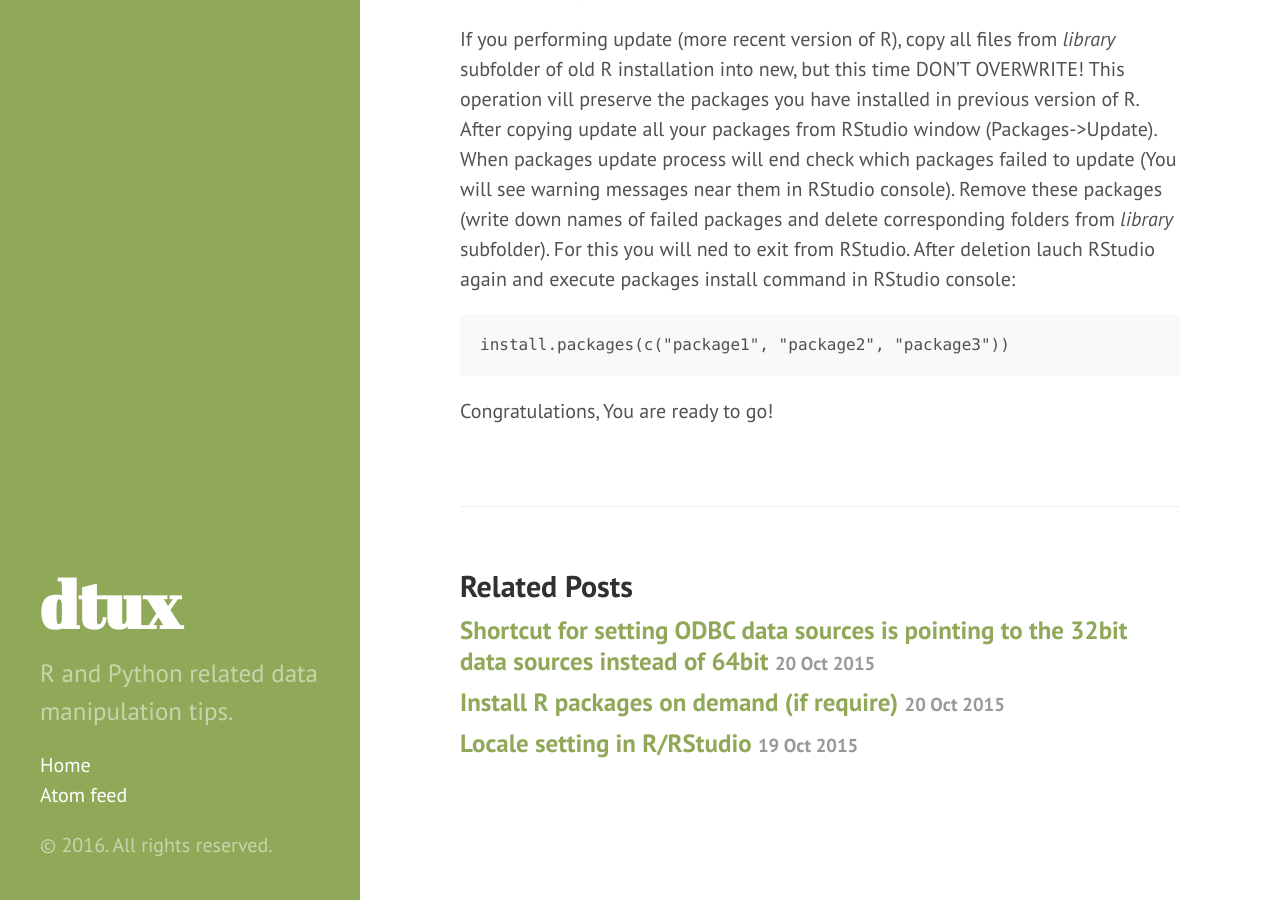
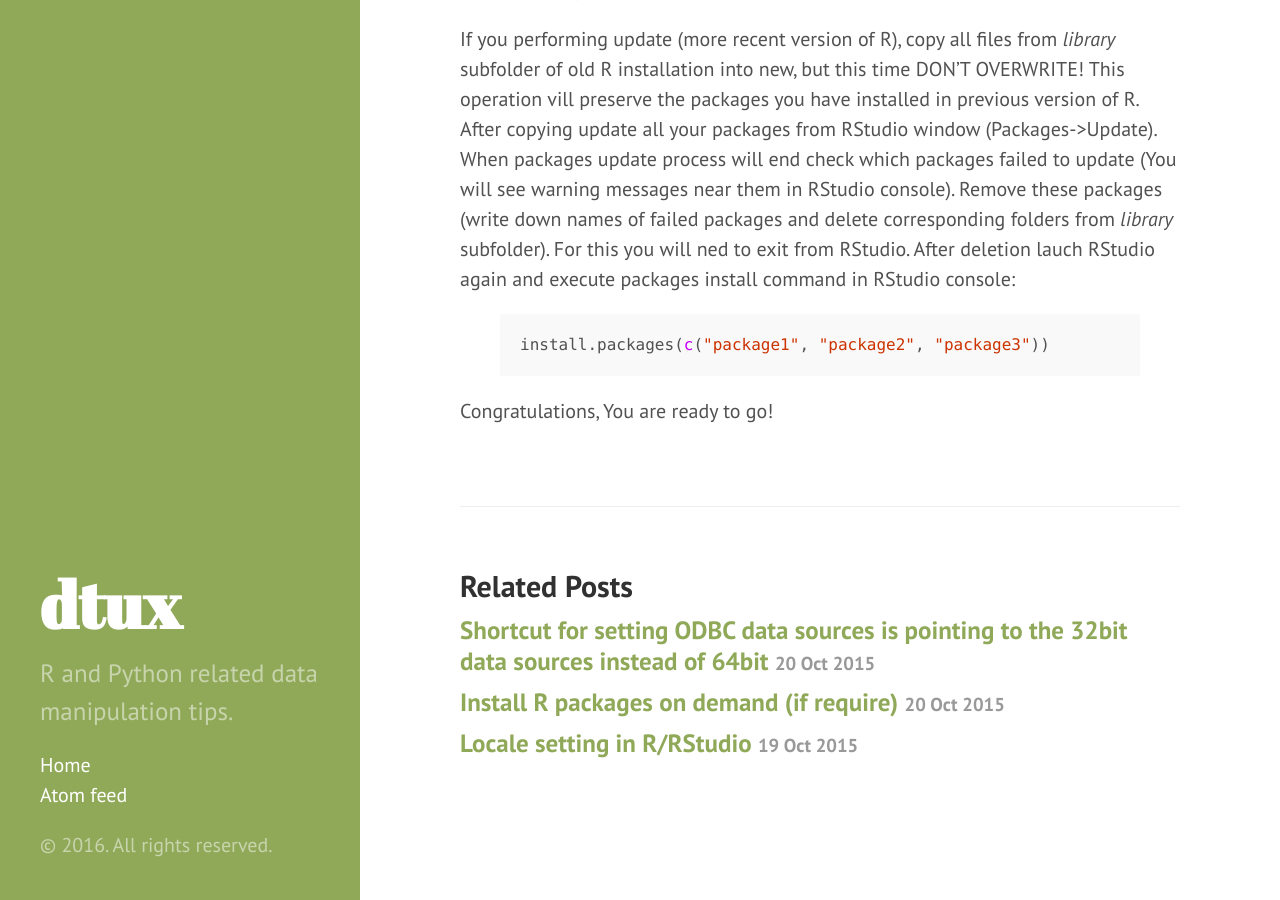
Before and after one commit to dainiuxt/dainiuxt.github.io, a Jekyll site: the page built from _posts/2016-02-02-Install-update-portable-r-rstudio-windows.md, in a window 1280 px wide and 900 px high, scrolled down 721 px. Built offline with Jekyll 4.4.1, drawn with Linux system fonts in a browser that asks for light colours.

Commit message:
Update 2016-02-02-Install-update-portable-r-rstudio-windows.md

```diff
--- a/_posts/2016-02-02-Install-update-portable-r-rstudio-windows.md
+++ b/_posts/2016-02-02-Install-update-portable-r-rstudio-windows.md
@@ -22,8 +22,8 @@ locate where your R installation is located.
 
 If you performing update (more recent version of R), copy all files from *library* subfolder of old R installation into new, but this time DON'T OVERWRITE! This operation vill preserve the packages you have installed in previous version of R. After copying update all your packages from RStudio window (Packages->Update). When packages update process will end check which packages failed to update (You will see warning messages near them in RStudio console). Remove these packages (write down names of failed packages and delete corresponding folders from *library* subfolder). For this you will ned to exit from RStudio. After deletion lauch RStudio again and execute packages install command in RStudio console:
 
-~~~
+{% highlight r %}
 install.packages(c("package1", "package2", "package3"))
-~~~
+{% endhighlight %}
 
 Congratulations, You are ready to go!
```
